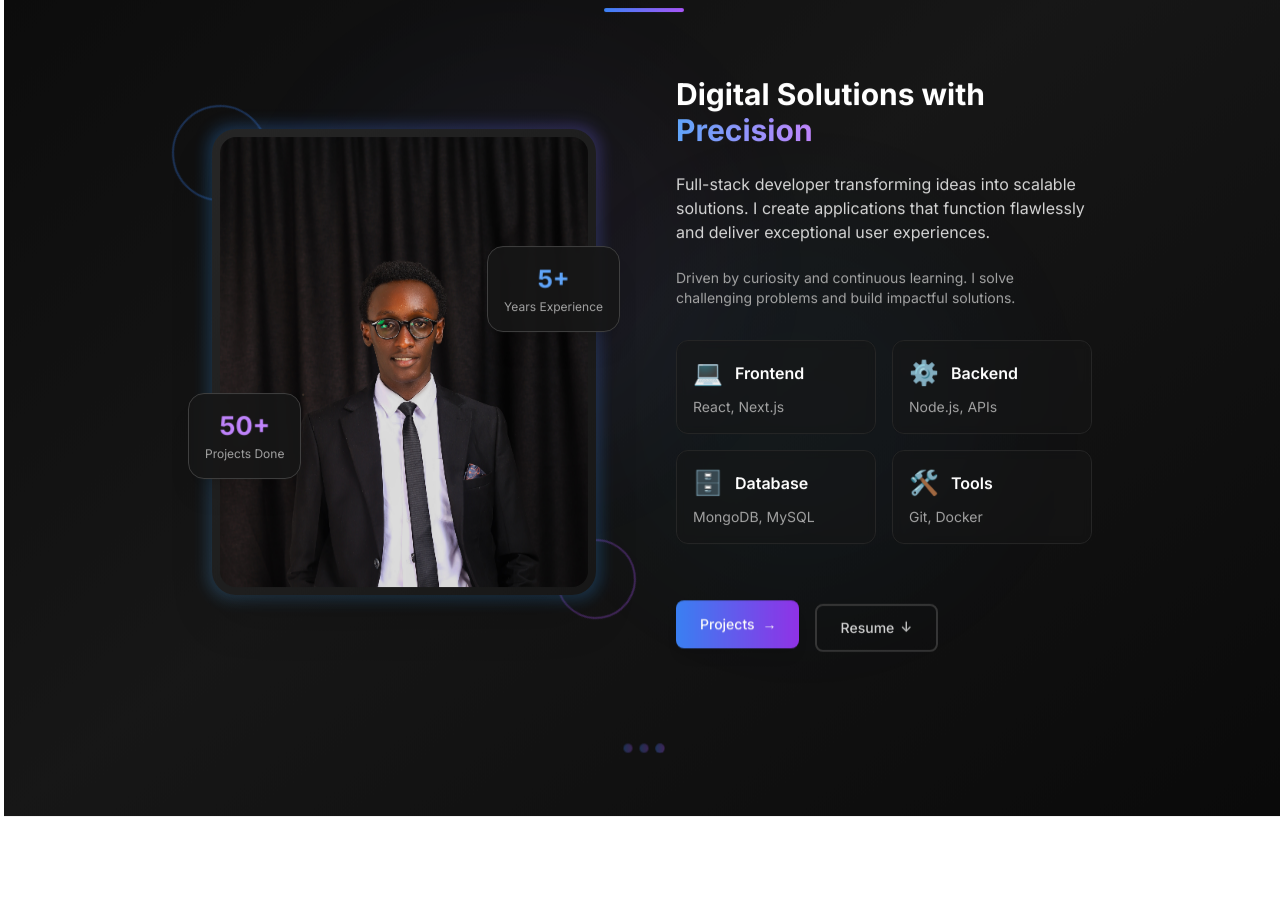
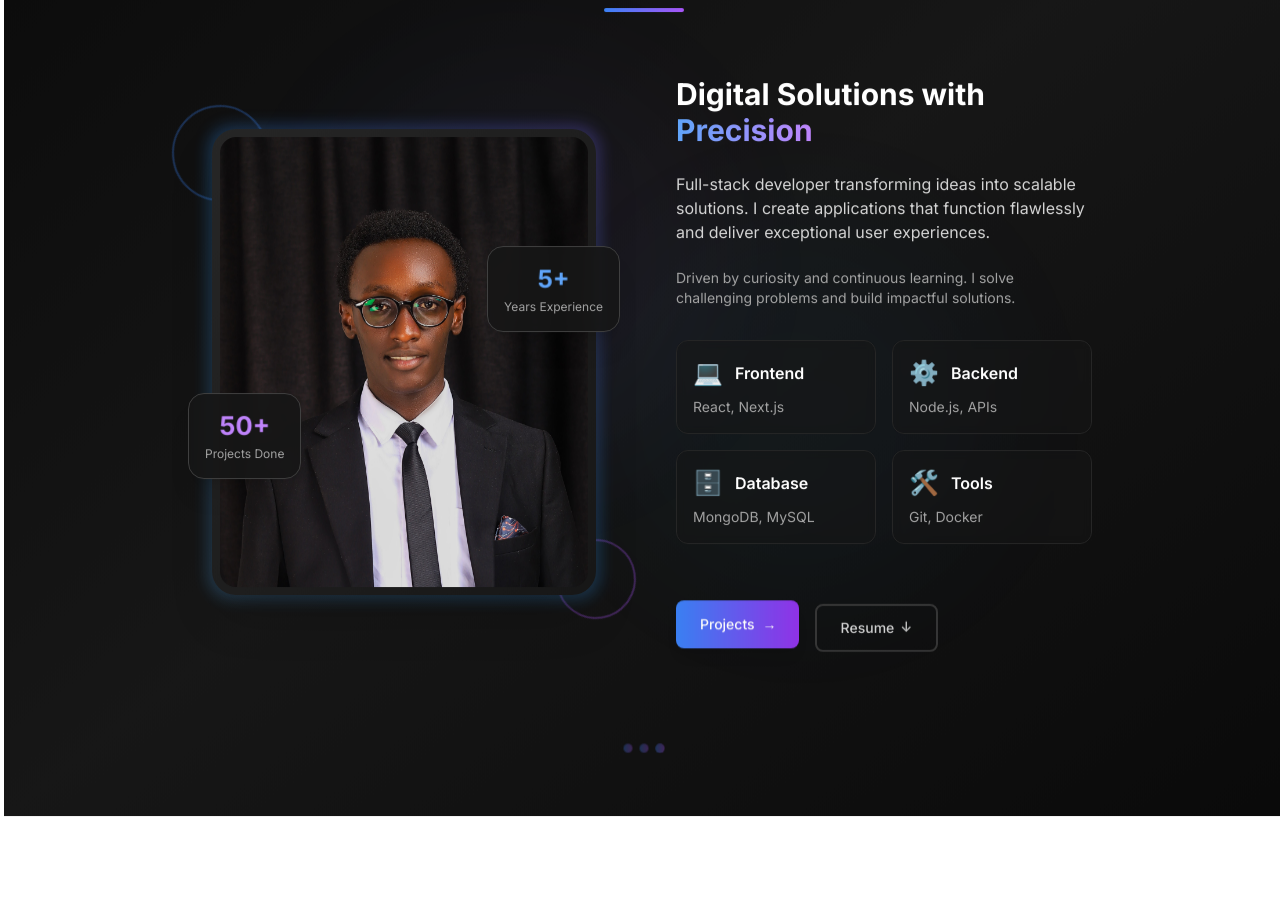
Before and after one commit to Kevin-murithi/Portfolio, a React (Vite) app: page / in a window 1280 px wide. Shown: the part 1060-1960 px from the top of the page. Built offline with nearby package versions, Linux system fonts and the light colour scheme; no server answers.

Commit message:
Profile Updates

```diff
--- a/src/components/About.jsx
+++ b/src/components/About.jsx
@@ -1,4 +1,4 @@
-import profilePic from "../assets/profilePic.jpg";
+import profilePic2 from "../assets/profilePic2.jpg";
 import { motion, useInView } from "framer-motion";
 import { useRef } from "react";
 
@@ -175,7 +175,7 @@ const About = () => {
               {/* Image */}
               <div className="relative bg-gradient-to-br from-neutral-800 to-neutral-900 rounded-2xl md:rounded-3xl p-1.5 md:p-2 shadow-2xl">
                 <motion.img
-                  src={profilePic}
+                  src={profilePic2}
                   alt="Kevin Murithi - Full Stack Developer"
                   className="w-full h-[350px] md:h-[400px] lg:h-[450px] object-cover rounded-xl md:rounded-2xl"
                   whileHover={{ scale: 1.05 }}
```
